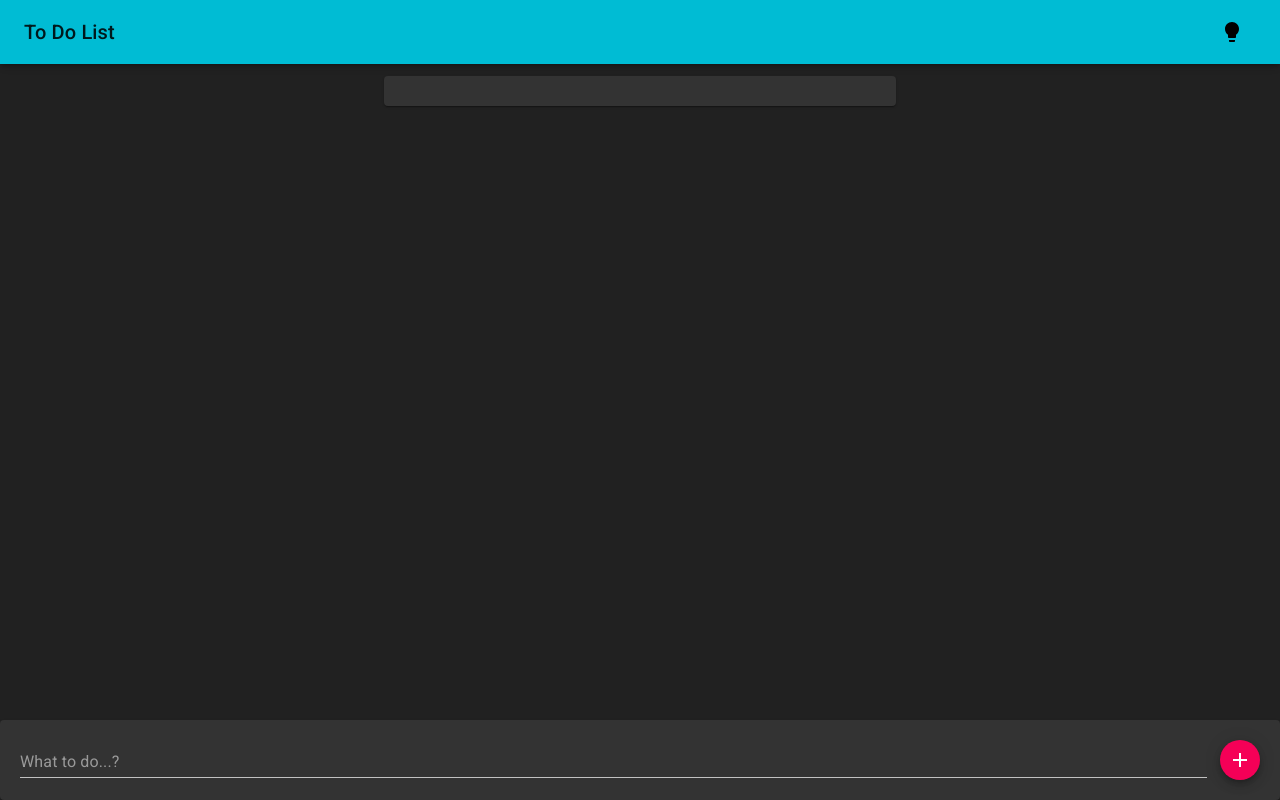
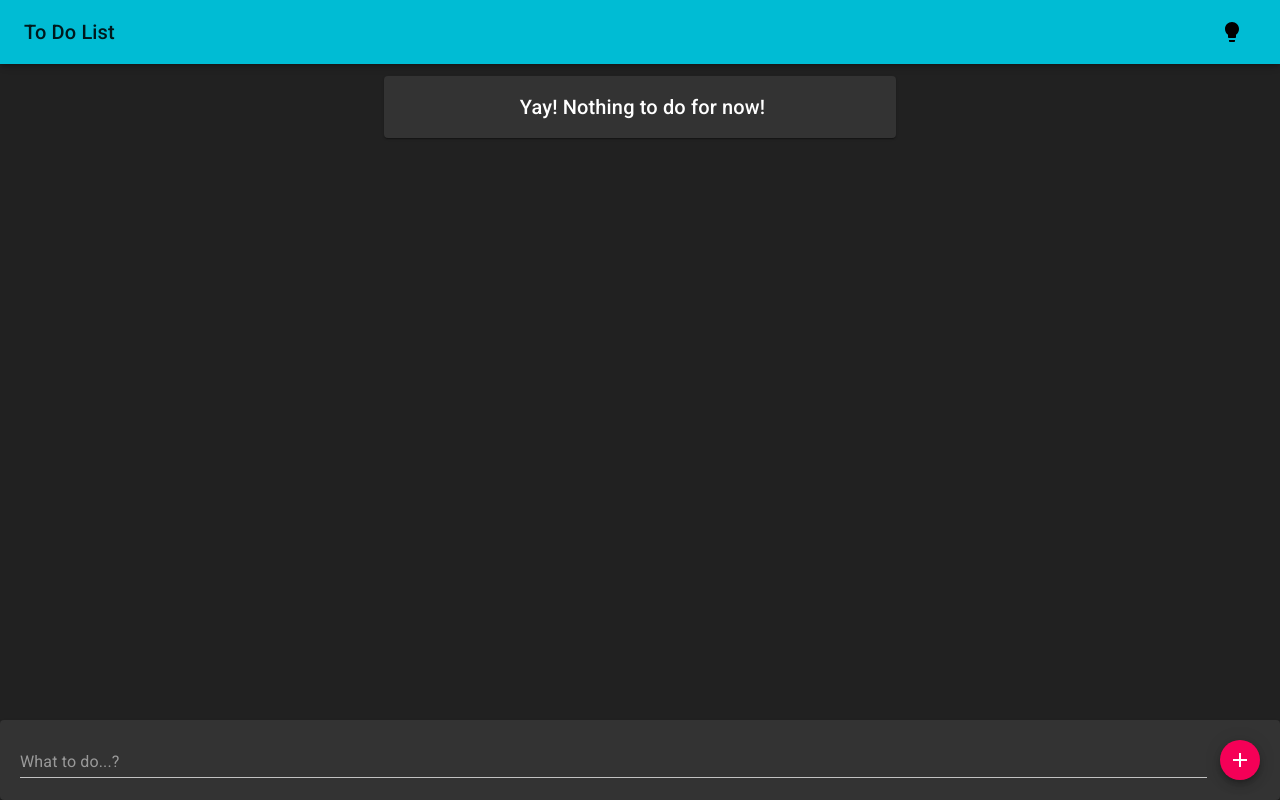
Before and after one commit to 4nubhav/Todo, a React (Create React App) app: page / in a window 1280 px wide. Built offline with nearby package versions, Linux system fonts and the light colour scheme.

Commit message:
Fixed empty paper

```diff
--- a/public/index.html
+++ b/public/index.html
@@ -9,6 +9,7 @@
     manifest.json provides metadata used when your web app is installed on a
     user's mobile device or desktop. See https://developers.google.com/web/fundamentals/web-app-manifest/
   -->
+  <link rel="apple-touch-icon" href="img/icons/icon-192x192.png" />
   <link rel="manifest" href="%PUBLIC_URL%/manifest.json" />
   <!--
     Notice the use of %PUBLIC_URL% in the tags above.
--- a/src/components/TodoList.js
+++ b/src/components/TodoList.js
@@ -42,7 +42,24 @@ function TodoList() {
                                                               task={task}
                                                               index={index}
                                                               handleDelete={deleteTask} />);
-
+    if (taskList.length === 0) {
+        return (
+            <div id="container">
+                <Grid container>
+                    <Grid item xs={12}>
+                        <Grid container justify="center">
+                            <Paper id="list-paper">
+                                <Typography variant="h6" align="center">
+                                    Yay! Nothing to do for now!
+                                </Typography>
+                            </Paper>
+                            <AddTodo addToTasks={addToTasks}/>
+                        </Grid>
+                    </Grid>
+                </Grid>
+            </div>
+        );
+    }
     return(
         <div id="container">
             <Grid container>
```
